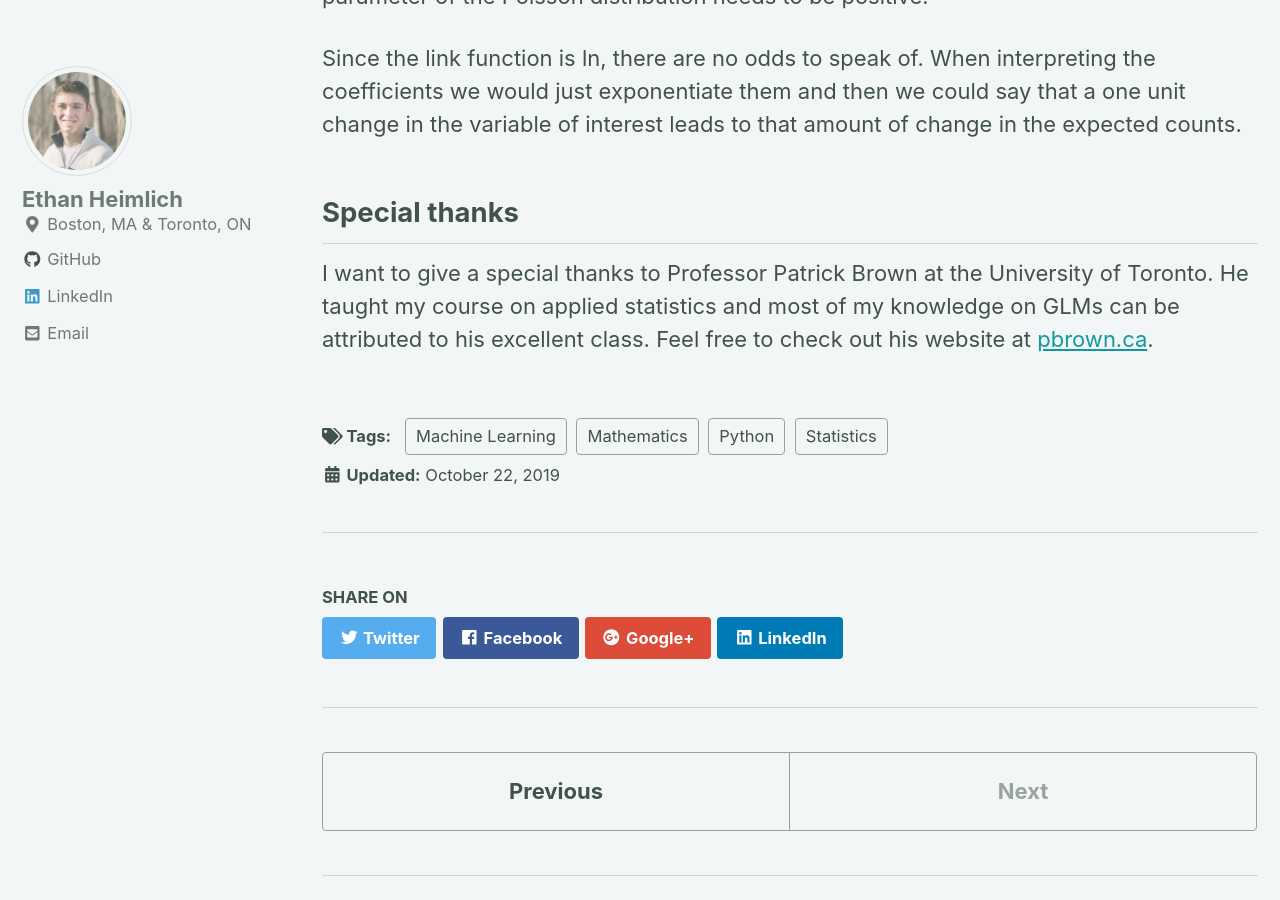
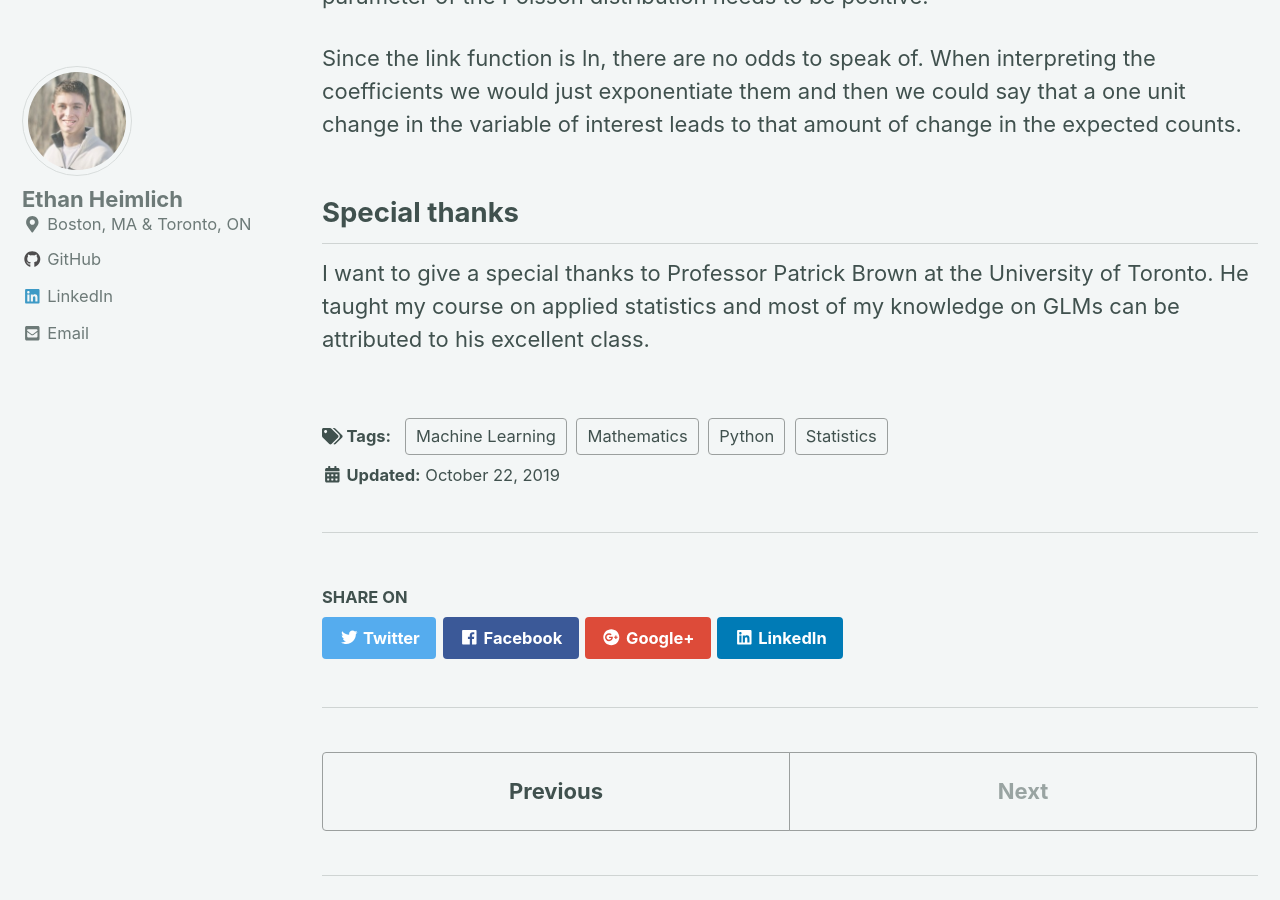
Before and after one commit to eheimlich/eheimlich.github.io, a Jekyll site: the page built from _posts/2019-10-22-generalized_linear_models.md, in a window 1280 px wide and 900 px high, scrolled down 9100 px. Built offline with Jekyll 4.4.1, drawn with Linux system fonts in a browser that asks for light colours; cached includes are drawn as plain includes; nearby versions of some CDN libraries; formulas are drawn with MathJax 3.

Commit message:
Finished initial drafts

```diff
--- a/_posts/2019-10-22-generalized_linear_models.md
+++ b/_posts/2019-10-22-generalized_linear_models.md
@@ -259,4 +259,4 @@ Since the link function is ln, there are no odds to speak of. When interpreting
 
 ## Special thanks
 
-I want to give a special thanks to Professor Patrick Brown at the University of Toronto. He taught my course on applied statistics and most of my knowledge on GLMs can be attributed to his excellent class. Feel free to check out his website at [pbrown.ca](http://www.pbrown.ca).
+I want to give a special thanks to Professor Patrick Brown at the University of Toronto. He taught my course on applied statistics and most of my knowledge on GLMs can be attributed to his excellent class.
```
